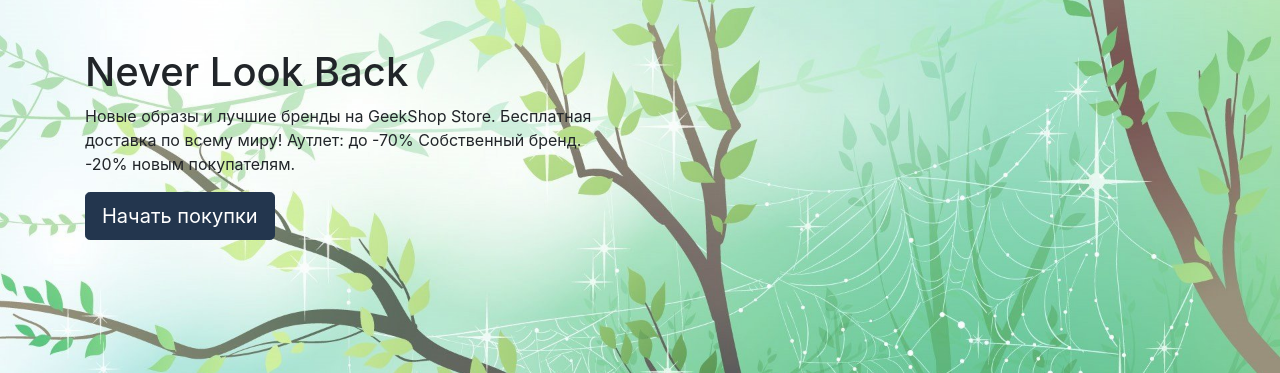
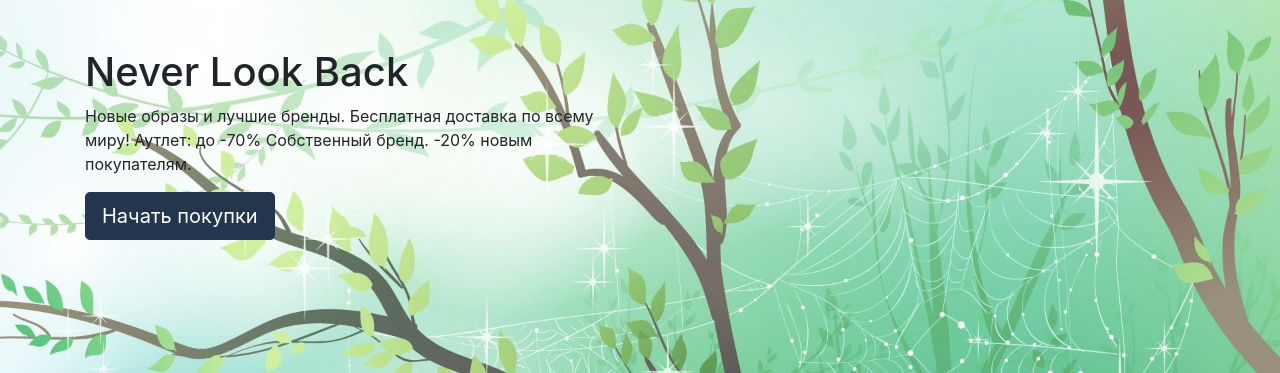
Before and after one commit to eanikulin/Django_neverlookback.ru, a Django app: page / in a window 1280 px wide. Shown: the part 56-429 px from the top of the page. Run offline with Django 3.2, Linux system fonts and the light colour scheme; parts of the project's set-up code (start-up, migrations or seed data) failed here and were passed over; some libraries are stand-ins or nearby versions.

Commit message:
//spring fix2

```diff
--- a/admins/templates/admins/base.html
+++ b/admins/templates/admins/base.html
@@ -17,7 +17,7 @@
 </head>
 <body class="sb-nav-fixed">
 <nav class="sb-topnav navbar navbar-expand navbar-dark bg-dark">
-    <a class="navbar-brand" href="{% url 'products:index' %}">GeekShop</a>
+    <a class="navbar-brand" href="{% url 'products:index' %}">N.L.B.</a>
     <button class="btn btn-link btn-sm order-1 order-lg-0" id="sidebarToggle" href="#"><i class="fas fa-bars"></i>
     </button>
     <!-- Navbar Search-->
--- a/products/templates/products/index.html
+++ b/products/templates/products/index.html
@@ -13,7 +13,7 @@
             <div class="col-lg-6">
                 <h1 class="mt-5">Never Look Back</h1>
                 <p>
-                    Новые образы и лучшие бренды на GeekShop Store.
+                    Новые образы и лучшие бренды.
                     Бесплатная доставка по всему миру! Аутлет: до -70% Собственный бренд. -20% новым покупателям.
                 </p>
                 <h3></h3>
```
